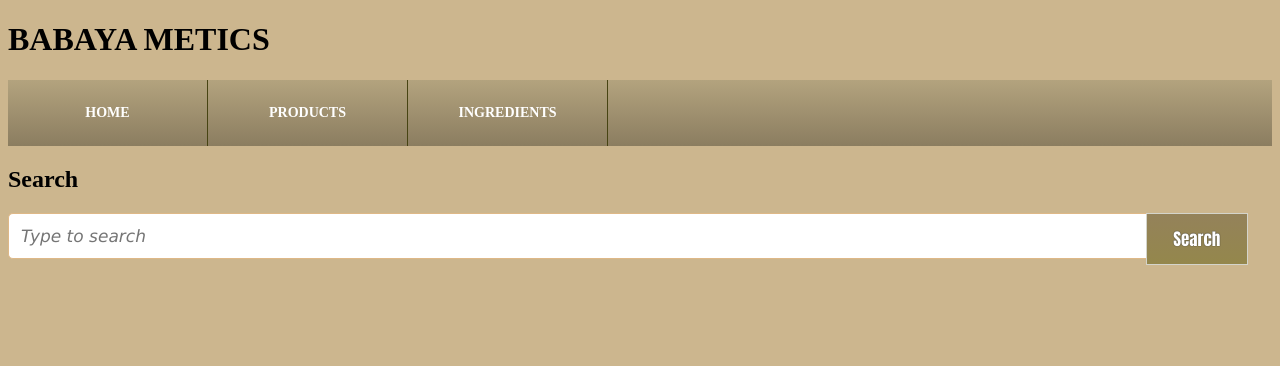
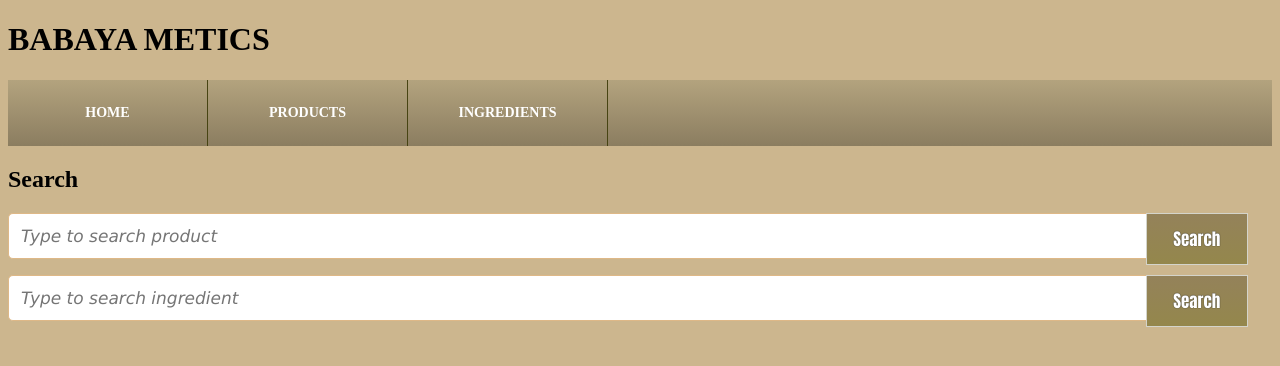
Before and after one commit to christinababaya/comparing-cosmetic-products-by-ingredients, a Flask app: page / in a window 1280 px wide. Shown: the top 366 px of the page. Run offline with Flask 2, Linux system fonts and the light colour scheme.

Commit message:
initial commit

```diff
--- a/server.py
+++ b/server.py
@@ -56,6 +56,7 @@
 
 
 
+
 if __name__ == '__main__':
     connect_to_db(app)
     app.run(host='0.0.0.0', debug=True)
--- a/templates/all_product_ingredients.html
+++ b/templates/all_product_ingredients.html
@@ -7,8 +7,8 @@
   <ul>
     {% for ingredient in ingredients %}
       <li>
-        <a href="/ingredients/{{ ingredients.ingredient_id }}">
-          {{ ingredients }}
+        <a href="/ingredients/{{ ingredient.ingredient_id }}">
+          {{ ingredient.name }}
         </a>
       </li>
     {% endfor %}
--- a/templates/all_products.html
+++ b/templates/all_products.html
@@ -7,8 +7,8 @@
   <ul>
     {% for product in products %}
       <li>
-        <a href="/products/">
-          {{ products }}
+        <a href="/products/{{product.product_id}}">
+          {{ product.name }}
         </a>
       </li>
     {% endfor %}
--- a/templates/homepage.html
+++ b/templates/homepage.html
@@ -88,12 +88,16 @@ input[type=text]:focus, input[type=submit] :focus{
 }
 </style>
   <form action="/products" target="_blank" method="GET">
-    <form action="/ingredients" target="_blank" method="GET">
     <p>
-        <input type ="text" name ="search" placeholder="Type to search">
+        <input type ="text" name ="search" placeholder="Type to search product">
+                <input type ="submit" value ="Search">
+    </p>
+  </form>
+  <form action="/ingredients" target="_blank" method="GET">
+    <p>
+        <input type ="text" name ="search" placeholder="Type to search ingredient">
                 <input type ="submit" value ="Search">
     </p>
 </form>
-  </form>
 
 {% endblock %}
```
Also changed, not shown: templates/results_page.html (added, +7 -0 lines).
